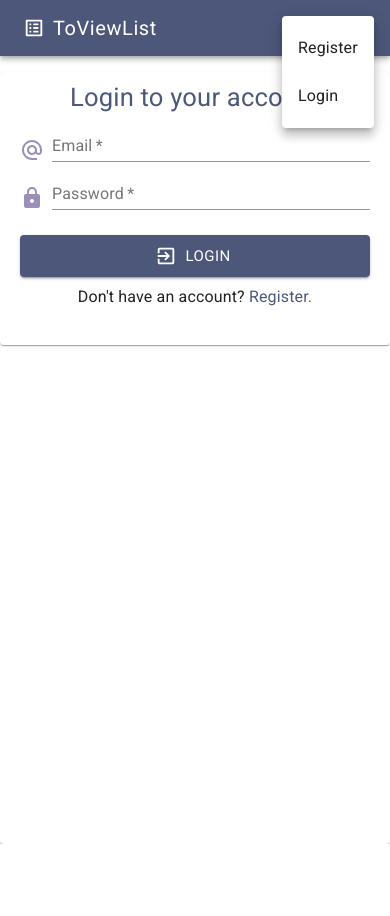
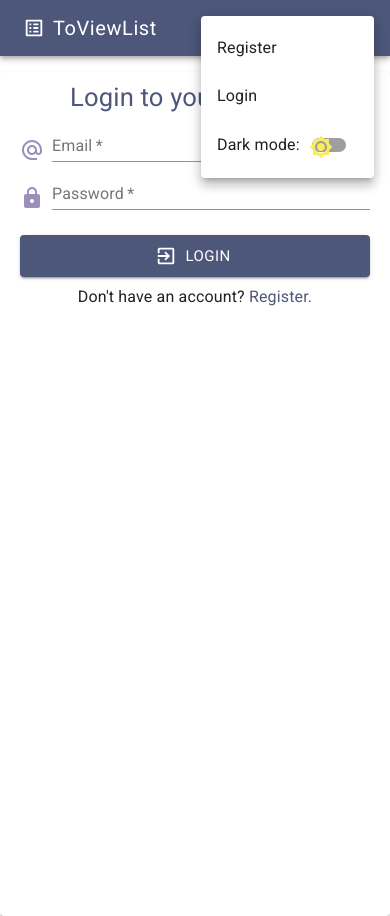
Before and after one commit to amand33p/to-view-list, a React (Create React App) app in the folder client/: page /login in a window 390 px wide. Both pictures are taken after a click on the button 350 px from the left and 28 px from the top of the page. Before the commit the page ends 844 px from the top, so only its background shows below. Built offline with nearby package versions, Linux system fonts and the light colour scheme.

Commit message:
fixed some issues

```diff
--- a/client/src/App.js
+++ b/client/src/App.js
@@ -1,4 +1,5 @@
 import React, { useEffect } from 'react';
+import ToastNotify from './components/ToastNotify';
 import NavBar from './components/NavBar';
 import Routes from './components/Routes';
 import entryService from './services/entries';
@@ -12,11 +13,14 @@ import {
 } from './context/entry/entryReducer';
 
 import { Container, Paper } from '@material-ui/core/';
+import { useMainPaperStyles } from './styles/muiStyles';
 import { ThemeProvider, createMuiTheme } from '@material-ui/core/styles';
 
 const App = () => {
   const [{ user }, authDispatch] = useAuthContext();
-  const [{ darkMode }, entryDispatch] = useEntryContext();
+  const [{ darkMode, notification }, entryDispatch] = useEntryContext();
+
+  const classes = useMainPaperStyles();
 
   useEffect(() => {
     const loggedUser = storageService.loadUser();
@@ -44,7 +48,7 @@ const App = () => {
 
   useEffect(() => {
     const isDarkMode = storageService.loadDarkMode();
-    if (isDarkMode) {
+    if (isDarkMode === 'true') {
       entryDispatch(toggleDarkMode());
     }
   }, [entryDispatch]);
@@ -63,8 +67,9 @@ const App = () => {
 
   return (
     <ThemeProvider theme={customTheme}>
-      <Paper style={{ height: '100vH' }}>
+      <Paper className={classes.root} elevation={0}>
         <Container disableGutters>
+          {notification && <ToastNotify />}
           <NavBar />
           <Routes />
         </Container>
--- a/client/src/components/LoginForm.js
+++ b/client/src/components/LoginForm.js
@@ -60,7 +60,7 @@ const LoginForm = () => {
   };
 
   return (
-    <Paper>
+    <Paper style={{ height: '100vH' }}>
       <FormControl
         component="form"
         onSubmit={handleLogin}
--- a/client/src/components/NavBar.js
+++ b/client/src/components/NavBar.js
@@ -48,6 +48,14 @@ const NavBar = () => {
   const handleLogout = () => {
     authDispatch(logoutUser());
     storageService.logoutUser();
+    if (isMobile) {
+      handleClose();
+    }
+  };
+
+  const handleDarkMode = () => {
+    entryDispatch(toggleDarkMode());
+    storageService.saveDarkMode(!darkMode);
     if (isMobile) {
       handleClose();
     }
@@ -118,11 +126,6 @@ const NavBar = () => {
     );
   };
 
-  const handleDarkMode = () => {
-    entryDispatch(toggleDarkMode());
-    storageService.saveDarkMode(!darkMode);
-  };
-
   return (
     <div className={classes.main}>
       <AppBar position="static">
@@ -160,6 +163,17 @@ const NavBar = () => {
                 onClose={handleClose}
               >
                 {mobileMenu()}
+                <MenuItem>
+                  Dark mode:
+                  <Switch
+                    checked={darkMode}
+                    onChange={handleDarkMode}
+                    icon={<Brightness7Icon style={{ color: '#fbec5d' }} />}
+                    checkedIcon={
+                      <Brightness4Icon style={{ color: '#b7bbc9' }} />
+                    }
+                  />
+                </MenuItem>
               </Menu>
             </>
           ) : (
--- a/client/src/components/RegisterForm.js
+++ b/client/src/components/RegisterForm.js
@@ -69,7 +69,7 @@ const RegisterForm = () => {
   };
 
   return (
-    <Paper>
+    <Paper style={{ height: '100vH' }}>
       <FormControl
         component="form"
         onSubmit={handleRegister}
--- /dev/null
+++ b/client/src/components/ToastNotify.js
@@ -0,0 +1,16 @@
+import React from 'react';
+
+import { Snackbar } from '@material-ui/core';
+import Alert from '@material-ui/lab/Alert';
+
+const ToastNotify = ({ open, handleClose, severity, message, duration }) => {
+  return (
+    <Snackbar open={open} autoHideDuration={duration} onClose={handleClose}>
+      <Alert onClose={handleClose} severity={severity}>
+        {message}
+      </Alert>
+    </Snackbar>
+  );
+};
+
+export default ToastNotify;
--- a/client/src/context/entry/entryReducer.js
+++ b/client/src/context/entry/entryReducer.js
@@ -103,6 +103,16 @@ const entryReducer = (state, action) => {
       return {
         ...state,
         darkMode: !state.darkMode,
+      };
+    case 'SET_NOTIFICATION':
+      return {
+        ...state,
+        notification: action.payload,
+      };
+    case 'CLEAR_NOTIFICATION':
+      return {
+        ...state,
+        notification: null,
       };
     default:
       return state;
@@ -216,4 +226,17 @@ export const toggleDarkMode = () => {
   };
 };
 
+export const setNotification = (notifObj) => {
+  return {
+    type: 'SET_NOTIFICATION',
+    payload: notifObj,
+  };
+};
+
+export const clearNotification = () => {
+  return {
+    type: 'CLEAR_NOTIFICATION',
+  };
+};
+
 export default entryReducer;
--- a/client/src/context/entry/entryState.js
+++ b/client/src/context/entry/entryState.js
@@ -8,6 +8,7 @@ const initialState = {
   tag: null,
   editValues: null,
   darkMode: false,
+  notification: null,
 };
 
 const EntryContext = createContext();
--- a/client/src/index.css
+++ b/client/src/index.css
@@ -5,7 +5,7 @@ body {
     sans-serif;
   -webkit-font-smoothing: antialiased;
   -moz-osx-font-smoothing: grayscale;
-  overflow-x: hidden;
+  width: calc(100vw - 34px);
 }
 
 html {
@@ -16,3 +16,10 @@ code {
   font-family: source-code-pro, Menlo, Monaco, Consolas, 'Courier New',
     monospace;
 }
+
+@media only screen and (max-width: 768px) {
+  body {
+    width: 100vw;
+    overflow-x: hidden;
+  }
+}
--- a/client/src/styles/muiStyles.js
+++ b/client/src/styles/muiStyles.js
@@ -346,3 +346,13 @@ export const useAlertStyles = makeStyles((theme) => ({
     },
   },
 }));
+
+export const useMainPaperStyles = makeStyles(() => ({
+  root: {
+    width: '100vW',
+    display: 'flex',
+    flexDirection: 'column',
+    flex: 1,
+    minHeight: '100vH',
+  },
+}));
```
Also changed, not shown: client/src/utils/notifyDispatcher.js (added, +16 -0 lines).
